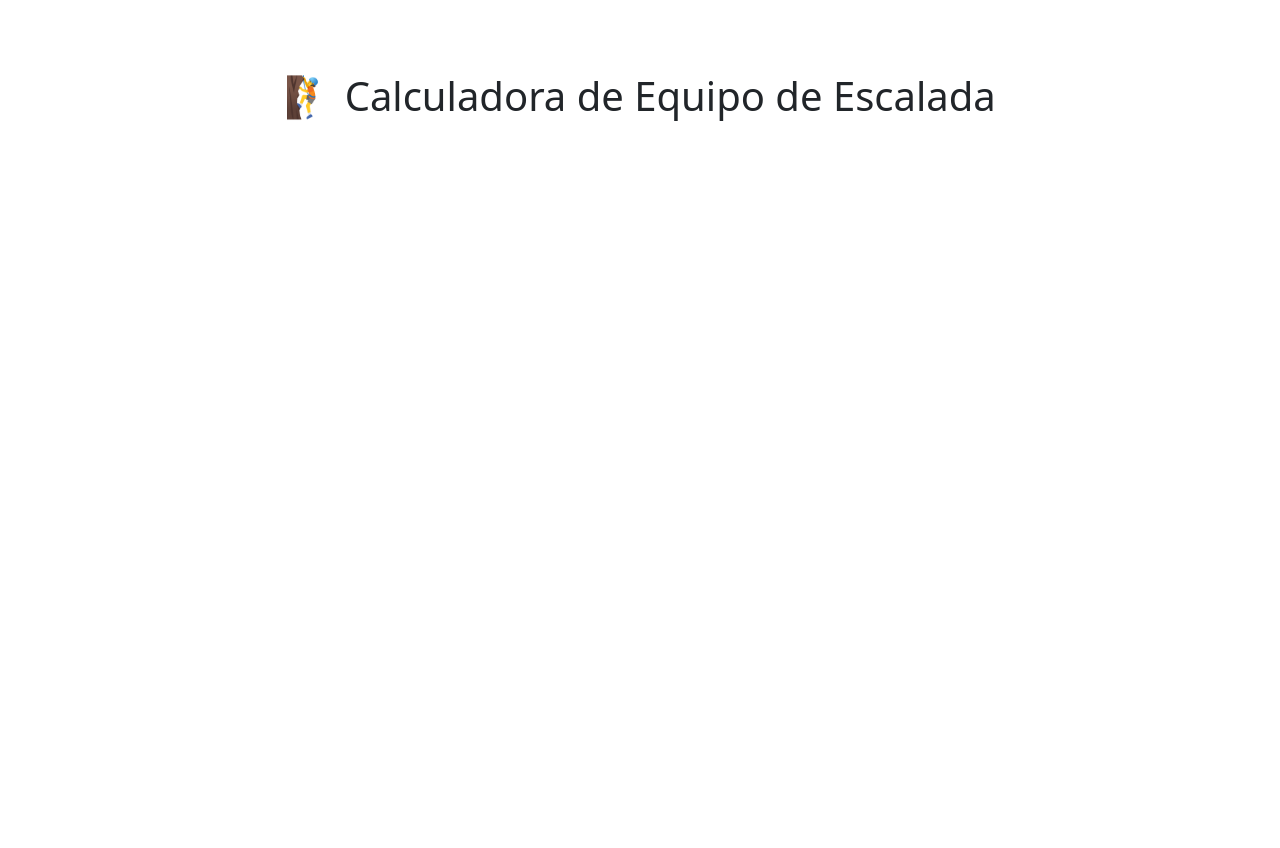
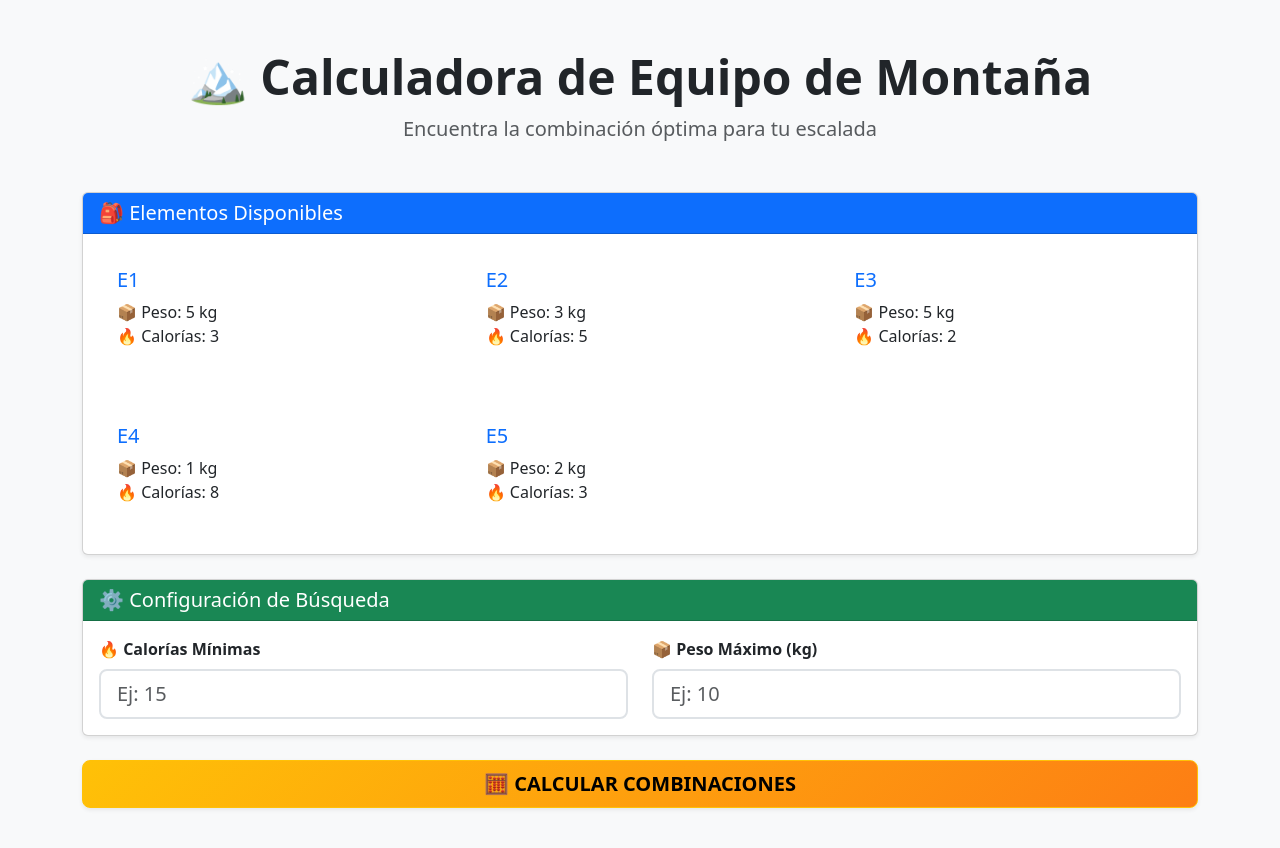
Before and after one commit to Darth-Idimmu/opa_prueba, a website built with Vite: page index.html in a window 1280 px wide. Before the commit the page ends 800 px from the top, so only its background shows below. Built offline with nearby package versions, Linux system fonts and the light colour scheme; files whose address does not match are found by name.

Commit message:
dashboard y css

```diff
--- /dev/null
+++ b/index.css
@@ -0,0 +1,29 @@
+.element-card {
+  transition: transform 0.2s;
+  border: 2px solid transparent;
+}
+
+.element-card:hover {
+  transform: translateY(-5px);
+  border-color: #0d6efd;
+}
+
+.combination-card {
+  background: #f8f9fa;
+  border-left: 4px solid #0d6efd;
+  margin-bottom: 1rem;
+}
+
+.param-card input[type="number"] {
+  font-weight: 500;
+  border: 2px solid #dee2e6;
+}
+
+.dynamic-element {
+  transition: all 0.3s;
+}
+
+.card-header {
+  background-color: #6c757d;
+  color: white;
+}
--- a/index.html
+++ b/index.html
@@ -1,25 +1,135 @@
 <!DOCTYPE html>
 <html lang="es">
-<head>
-    <meta charset="UTF-8">
-    <meta name="viewport" content="width=device-width, initial-scale=1.0">
+  <head>
+    <meta charset="UTF-8" />
+    <meta name="viewport" content="width=device-width, initial-scale=1.0" />
     <title>Calculadora equipaje</title>
     <!-- Bootstrap CSS -->
-    <link href="https://cdn.jsdelivr.net/npm/bootstrap@5.3.3/dist/css/bootstrap.min.css" rel="stylesheet" integrity="sha384-QWTKZyjpPEjISv5WaRU9OFeRpok6YctnYmDr5pNlyT2bRjXh0JMhjY6hW+ALEwIH" crossorigin="anonymous">
+    <link
+      href="https://cdn.jsdelivr.net/npm/bootstrap@5.3.3/dist/css/bootstrap.min.css"
+      rel="stylesheet"
+      integrity="sha384-QWTKZyjpPEjISv5WaRU9OFeRpok6YctnYmDr5pNlyT2bRjXh0JMhjY6hW+ALEwIH"
+      crossorigin="anonymous"
+    />
     <!-- Estilos personalizados -->
-     <link rel="stylesheet" href="index.css">
-    <style>
-      .dynamic-element { transition: all 0.3s; }
-      .card-header { background-color: #6c757d; color: white; }
-  </style>
-</head>
-<body class="container mt-4">
+    <link rel="stylesheet" href="index.css" />
+  </head>
   <body class="bg-light">
     <div class="container py-5">
-      <h1 class="mb-4 text-center">🧗 Calculadora de Equipo de Escalada</h1>
+        <!-- Encabezado -->
+        <header class="text-center mb-5">
+            <h1 class="display-5 fw-bold">🏔️ Calculadora de Equipo de Montaña</h1>
+            <p class="lead text-muted">Encuentra la combinación óptima para tu escalada</p>
+        </header>
 
+        <!-- Tarjeta de Elementos -->
+        <section class="card mb-4 shadow-sm">
+            <div class="card-header bg-primary text-white">
+                <h5 class="mb-0">🎒 Elementos Disponibles</h5>
+            </div>
+            <div class="card-body">
+                <div class="row row-cols-1 row-cols-md-3 g-4">
+                    <div class="col">
+                        <div class="card element-card h-100">
+                            <div class="card-body">
+                                <h5 class="card-title text-primary">E1</h5>
+                                <ul class="list-unstyled">
+                                    <li>📦 Peso: 5 kg</li>
+                                    <li>🔥 Calorías: 3</li>
+                                </ul>
+                            </div>
+                        </div>
+                    </div>
+                    <!-- Repetir para E2 a E5 -->
+                    <div class="col">
+                        <div class="card element-card h-100">
+                            <div class="card-body">
+                                <h5 class="card-title text-primary">E2</h5>
+                                <ul class="list-unstyled">
+                                    <li>📦 Peso: 3 kg</li>
+                                    <li>🔥 Calorías: 5</li>
+                                </ul>
+                            </div>
+                        </div>
+                    </div>
+                    <div class="col">
+                        <div class="card element-card h-100">
+                            <div class="card-body">
+                                <h5 class="card-title text-primary">E3</h5>
+                                <ul class="list-unstyled">
+                                    <li>📦 Peso: 5 kg</li>
+                                    <li>🔥 Calorías: 2</li>
+                                </ul>
+                            </div>
+                        </div>
+                    </div>
+                    <div class="col">
+                        <div class="card element-card h-100">
+                            <div class="card-body">
+                                <h5 class="card-title text-primary">E4</h5>
+                                <ul class="list-unstyled">
+                                    <li>📦 Peso: 1 kg</li>
+                                    <li>🔥 Calorías: 8</li>
+                                </ul>
+                            </div>
+                        </div>
+                    </div>
+                    <div class="col">
+                        <div class="card element-card h-100">
+                            <div class="card-body">
+                                <h5 class="card-title text-primary">E5</h5>
+                                <ul class="list-unstyled">
+                                    <li>📦 Peso: 2 kg</li>
+                                    <li>🔥 Calorías: 3</li>
+                                </ul>
+                            </div>
+                        </div>
+                    </div>
+                </div>
+            </div>
+        </section>
+
+        <!-- Parámetros de Búsqueda -->
+        <section class="card mb-4 shadow-sm param-card">
+            <div class="card-header bg-success text-white">
+                <h5 class="mb-0">⚙️ Configuración de Búsqueda</h5>
+            </div>
+            <div class="card-body">
+                <div class="row g-4">
+                    <div class="col-md-6">
+                        <label class="form-label fw-bold">🔥 Calorías Mínimas</label>
+                        <input type="number" id="minCalories" class="form-control form-control-lg"
+                               placeholder="Ej: 15" min="1" required>
+                    </div>
+                    <div class="col-md-6">
+                        <label class="form-label fw-bold">📦 Peso Máximo (kg)</label>
+                        <input type="number" id="maxWeight" class="form-control form-control-lg"
+                               placeholder="Ej: 10" min="1" required>
+                    </div>
+                </div>
+            </div>
+        </section>
+
+        <!-- Botón de Cálculo -->
+        <div class="d-grid gap-2 mb-5">
+            <button class="btn btn-lg btn-warning fw-bold shadow-sm"
+                    style="background: linear-gradient(135deg, #ffc107, #fd7e14);">
+                🧮 CALCULAR COMBINACIONES
+            </button>
+        </div>
+
+        <!-- Resultados -->
+        <section id="results" style="display: none;">
+            <h4 class="mb-4 text-center">🎯 Combinaciones Óptimas</h4>
+            <div id="combinationsList" class="row g-3"></div>
+        </section>
+    </div>
     <!-- Scripts Bootstrap y lógica programa -->
-    <script src="https://cdn.jsdelivr.net/npm/bootstrap@5.3.3/dist/js/bootstrap.bundle.min.js" integrity="sha384-YvpcrYf0tY3lHB60NNkmXc5s9fDVZLESaAA55NDzOxhy9GkcIdslK1eN7N6jIeHz" crossorigin="anonymous"></script>
-    <script src="/src/app.js"></script>
-</body>
+    <script
+      src="https://cdn.jsdelivr.net/npm/bootstrap@5.3.3/dist/js/bootstrap.bundle.min.js"
+      integrity="sha384-YvpcrYf0tY3lHB60NNkmXc5s9fDVZLESaAA55NDzOxhy9GkcIdslK1eN7N6jIeHz"
+      crossorigin="anonymous"
+    ></script>
+    <script src="/src/logic/app.js"></script>
+  </body>
 </html>
```
